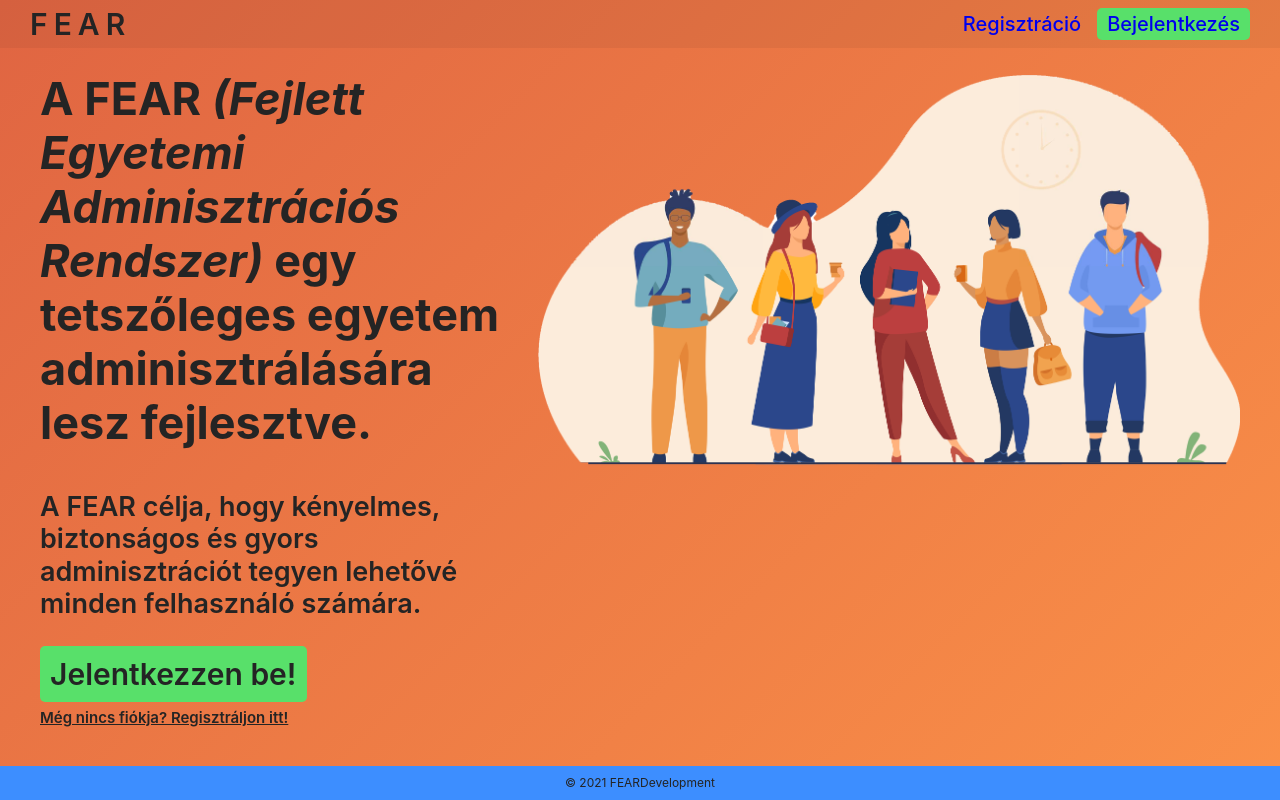
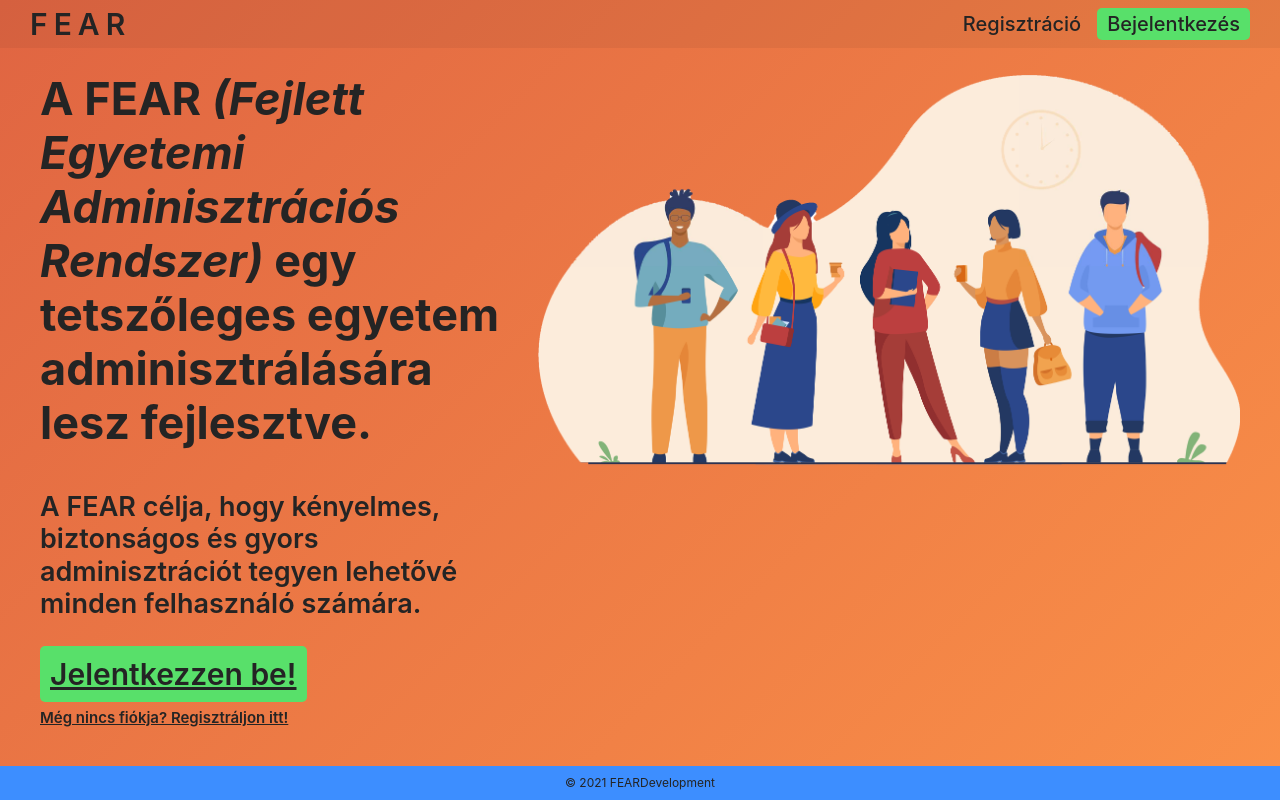
Before and after one commit to feardevelopment/fear-frontend, a SvelteKit app: page / in a window 1280 px wide. Built offline with nearby package versions, Linux system fonts and the light colour scheme.

Commit message:
style: change link underlines to be more specific to a component

```diff
--- a/src/components/LoggedOutNav.svelte
+++ b/src/components/LoggedOutNav.svelte
@@ -10,6 +10,7 @@
 <style lang="scss">
     ul li a {
       border-radius: 5px;
+      text-decoration: none;
 
       &.login-cta {
         background-color: var(--accentColor);
--- a/static/global.css
+++ b/static/global.css
@@ -29,7 +29,7 @@ body {
 }
 
 a {
-	text-decoration: none;
+	color: var(--textColor);
 }
 
 *, *::before, *::after {
```
